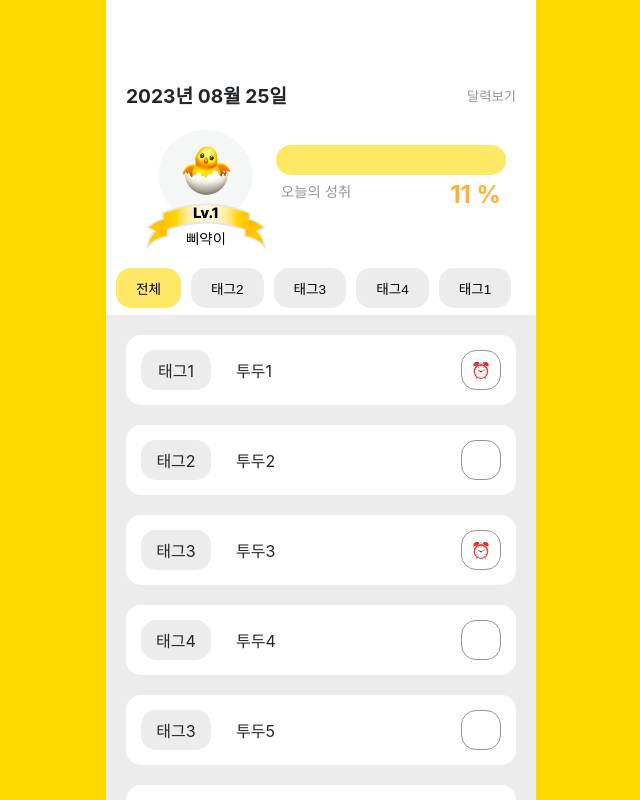
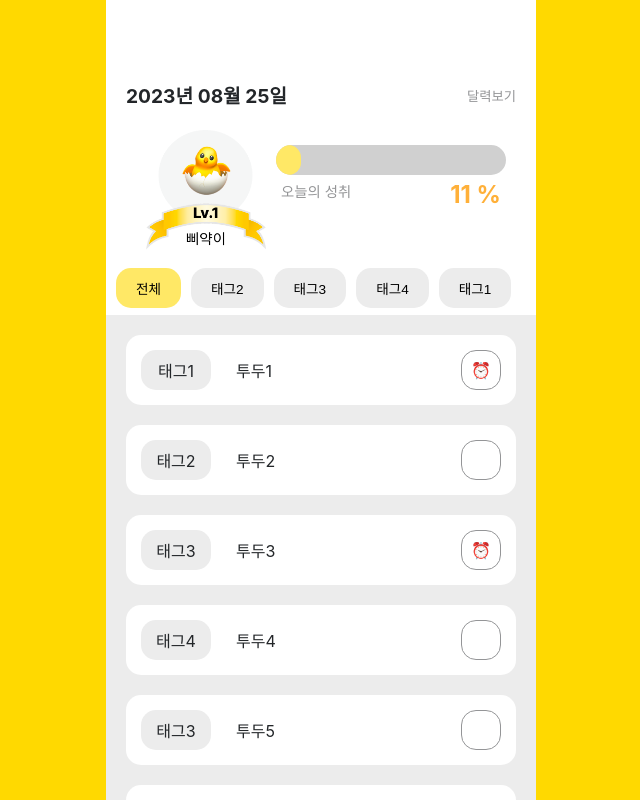
Before and after one commit to codestates-seb/seb45_main_031, a React (Create React App) app in the folder FE/: page /todo in a window 1280 px wide. Shown: the whole page, without its empty margins (319-959 px from the left). Built offline with nearby package versions, Linux system fonts and the light colour scheme.

Commit message:
:zap: Feat : Progress Bar 구현
- 일일 달성률에 따른 달성률 게이지가 상승 또는 하락합니다.

Issues : #6

```diff
--- a/FE/src/pages/todoPage.js
+++ b/FE/src/pages/todoPage.js
@@ -517,7 +517,9 @@ function ChartComponent({ percent }) {
   return (
     <>
       <ChartSection>
-        <BarChart />
+        <BarChart>
+          <ProgressBar percent={percent} />
+        </BarChart>
         <PercentDiv>
           <ChartText>{chartText}</ChartText>
           <Percent>{`${percent} %`}</Percent>
@@ -537,6 +539,16 @@ const ChartSection = styled.section`
 
 const BarChart = styled.div`
   width: 230px;
+  height: 30px;
+
+  background-color: #d0d0d0;
+
+  border-radius: 15px;
+
+  overflow: hidden;
+`;
+const ProgressBar = styled.div`
+  width: ${(props) => props.percent + "%"};
   height: 30px;
 
   background-color: #ffe866;
```
